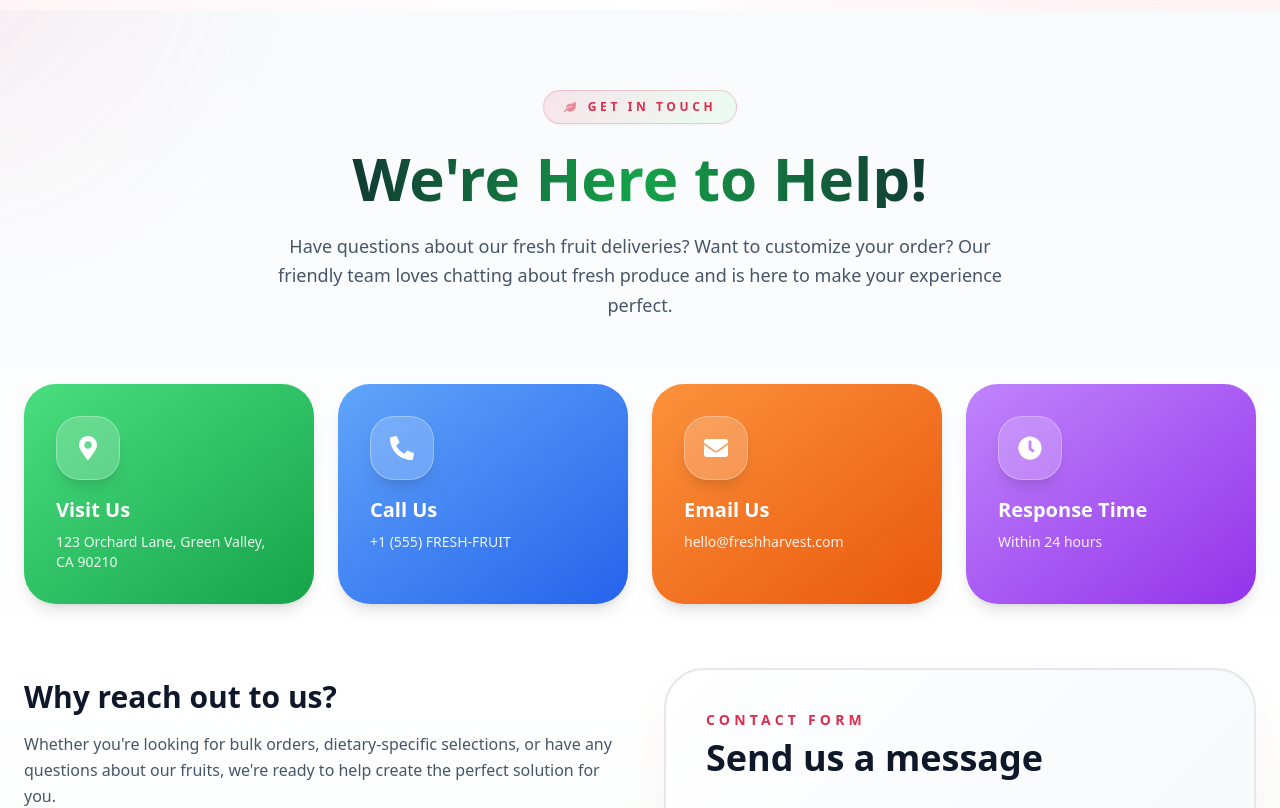
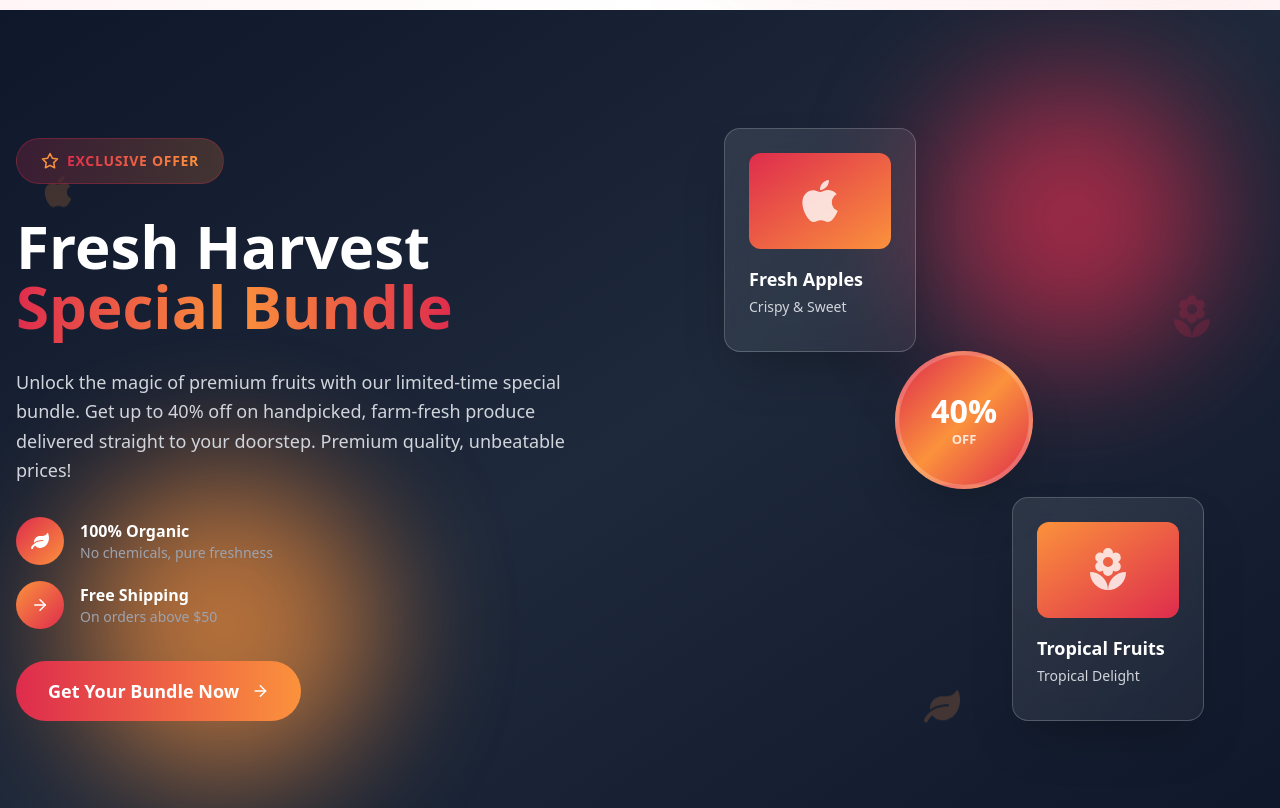
Before and after one commit to KashifSaeed1/Fruitstore-landing-page, a React (Vite) app: page / in a window 1280 px wide. Shown: the part 5560-6368 px from the top of the page. Built offline with nearby package versions, Linux system fonts and the light colour scheme; a web font is replaced by a local one.

Commit message:
Add attractive Banner5 component with premium design and animations

```diff
--- a/src/App.jsx
+++ b/src/App.jsx
@@ -7,6 +7,7 @@ import Banner from "./components/Banner/Banner";
 import Banner2 from "./components/Banner/Banner2";
 import Banner3 from "./components/Banner/Banner3";
 import Banner4 from "./components/Banner/Banner4";
+import Banner5 from "./components/Banner/Banner5";
 import Cart from "./components/Cart/Cart";
 import Contact from "./components/Contact/Contact";
 import Footer from "./components/Footer/Footer";
@@ -67,6 +68,7 @@ const App = () => {
             <Banner2 />
             <Banner3 />
             <Banner4 />
+            <Banner5 />
             <Contact />
             <Footer />
           </>
--- /dev/null
+++ b/src/components/Banner/Banner5.jsx
@@ -0,0 +1,237 @@
+import { motion } from "framer-motion";
+import { FiArrowRight, FiStar } from "react-icons/fi";
+import { FaApple, FaLeaf } from "react-icons/fa";
+import { MdLocalFlorist } from "react-icons/md";
+
+const containerVariants = {
+  hidden: { opacity: 0 },
+  visible: {
+    opacity: 1,
+    transition: {
+      staggerChildren: 0.15,
+      delayChildren: 0.3,
+    },
+  },
+};
+
+const itemVariants = {
+  hidden: { opacity: 0, y: 30 },
+  visible: {
+    opacity: 1,
+    y: 0,
+    transition: { duration: 0.7, ease: "easeOut" },
+  },
+};
+
+const floatingVariants = {
+  initial: { y: 0 },
+  animate: {
+    y: [-20, 20, -20],
+    transition: {
+      duration: 4,
+      repeat: Infinity,
+      ease: "easeInOut",
+    },
+  },
+};
+
+const pulseBgVariants = {
+  initial: { scale: 1, opacity: 0.5 },
+  animate: {
+    scale: [1, 1.1, 1],
+    opacity: [0.5, 0.8, 0.5],
+    transition: {
+      duration: 3,
+      repeat: Infinity,
+      ease: "easeInOut",
+    },
+  },
+};
+
+const Banner5 = () => {
+  return (
+    <section className="relative py-20 md:py-32 overflow-hidden bg-gradient-to-br from-slate-900 via-slate-800 to-slate-900">
+      <div className="absolute inset-0 overflow-hidden">
+        <motion.div
+          variants={pulseBgVariants}
+          initial="initial"
+          animate="animate"
+          className="absolute top-20 right-20 w-64 h-64 bg-primary rounded-full blur-3xl opacity-20"
+        ></motion.div>
+        <motion.div
+          variants={pulseBgVariants}
+          initial="initial"
+          animate="animate"
+          transition={{ delay: 1 }}
+          className="absolute bottom-20 left-20 w-72 h-72 bg-secondary rounded-full blur-3xl opacity-15"
+        ></motion.div>
+      </div>
+
+      <motion.div
+        variants={floatingVariants}
+        initial="initial"
+        animate="animate"
+        className="absolute top-40 left-10 text-4xl opacity-20"
+      >
+        <FaApple className="text-secondary" />
+      </motion.div>
+      <motion.div
+        variants={floatingVariants}
+        initial="initial"
+        animate="animate"
+        transition={{ delay: 0.5 }}
+        className="absolute top-1/3 right-16 text-5xl opacity-20"
+      >
+        <MdLocalFlorist className="text-primary" />
+      </motion.div>
+      <motion.div
+        variants={floatingVariants}
+        initial="initial"
+        animate="animate"
+        transition={{ delay: 1 }}
+        className="absolute bottom-32 right-1/4 text-4xl opacity-20"
+      >
+        <FaLeaf className="text-secondary" />
+      </motion.div>
+
+      <div className="container mx-auto px-4 relative z-10">
+        <motion.div
+          variants={containerVariants}
+          initial="hidden"
+          whileInView="visible"
+          viewport={{ once: true }}
+          className="grid grid-cols-1 lg:grid-cols-2 gap-12 items-center"
+        >
+          <motion.div variants={itemVariants} className="space-y-8">
+            <motion.div
+              className="inline-flex items-center gap-2 rounded-full bg-gradient-to-r from-primary/20 to-secondary/20 backdrop-blur-md border border-primary/30 px-6 py-3 w-fit"
+              whileHover={{ scale: 1.05 }}
+              transition={{ type: "spring", stiffness: 300 }}
+            >
+              <FiStar className="text-secondary text-lg" />
+              <span className="text-sm font-semibold bg-gradient-to-r from-primary to-secondary bg-clip-text text-transparent uppercase tracking-wider">
+                Exclusive Offer
+              </span>
+            </motion.div>
+
+            <motion.div variants={itemVariants} className="space-y-4">
+              <h2 className="text-4xl md:text-5xl lg:text-6xl font-bold text-white leading-tight">
+                Fresh Harvest
+                <br />
+                <span className="bg-gradient-to-r from-primary via-secondary to-primary bg-clip-text text-transparent">
+                  Special Bundle
+                </span>
+              </h2>
+            </motion.div>
+
+            <motion.p
+              variants={itemVariants}
+              className="text-gray-300 text-lg leading-relaxed max-w-xl"
+            >
+              Unlock the magic of premium fruits with our limited-time special bundle. Get up to 40% off on handpicked, farm-fresh produce delivered straight to your doorstep. Premium quality, unbeatable prices!
+            </motion.p>
+
+            <motion.div variants={itemVariants} className="space-y-4">
+              <div className="flex items-center gap-4">
+                <motion.div
+                  whileHover={{ scale: 1.1, rotate: 5 }}
+                  className="flex-shrink-0 w-12 h-12 rounded-full bg-gradient-to-br from-primary to-secondary flex items-center justify-center"
+                >
+                  <FaLeaf className="text-white text-lg" />
+                </motion.div>
+                <div>
+                  <p className="text-white font-semibold">100% Organic</p>
+                  <p className="text-gray-400 text-sm">No chemicals, pure freshness</p>
+                </div>
+              </div>
+
+              <div className="flex items-center gap-4">
+                <motion.div
+                  whileHover={{ scale: 1.1, rotate: 5 }}
+                  className="flex-shrink-0 w-12 h-12 rounded-full bg-gradient-to-br from-secondary to-primary flex items-center justify-center"
+                >
+                  <FiArrowRight className="text-white text-lg" />
+                </motion.div>
+                <div>
+                  <p className="text-white font-semibold">Free Shipping</p>
+                  <p className="text-gray-400 text-sm">On orders above $50</p>
+                </div>
+              </div>
+            </motion.div>
+
+            <motion.button
+              variants={itemVariants}
+              whileHover={{
+                scale: 1.05,
+                boxShadow: "0 20px 40px rgba(222, 44, 77, 0.4)",
+              }}
+              whileTap={{ scale: 0.95 }}
+              className="group relative inline-flex items-center gap-3 rounded-full bg-gradient-to-r from-primary to-secondary px-8 py-4 text-white font-bold text-lg transition-all duration-300 overflow-hidden"
+            >
+              <span className="absolute inset-0 bg-gradient-to-r from-secondary to-primary opacity-0 group-hover:opacity-100 transition-opacity duration-300"></span>
+              <span className="relative flex items-center gap-3">
+                Get Your Bundle Now
+                <motion.span
+                  animate={{ x: [0, 5, 0] }}
+                  transition={{ duration: 1, repeat: Infinity }}
+                >
+                  <FiArrowRight />
+                </motion.span>
+              </span>
+            </motion.button>
+          </motion.div>
+
+          <motion.div
+            variants={itemVariants}
+            className="relative h-96 md:h-full min-h-96 flex items-center justify-center"
+          >
+            <motion.div
+              animate={{ y: [-10, 10, -10] }}
+              transition={{ duration: 4, ease: "easeInOut" }}
+              className="absolute inset-0 flex items-center justify-center"
+            >
+              <motion.div
+                whileHover={{ scale: 1.05, rotate: 5 }}
+                className="absolute w-48 h-56 bg-gradient-to-br from-white/10 to-white/5 backdrop-blur-md border border-white/20 rounded-2xl p-6 shadow-2xl"
+                style={{ top: "0", left: "10%" }}
+              >
+                <div className="h-24 bg-gradient-to-br from-primary to-secondary rounded-xl mb-4 flex items-center justify-center">
+                  <FaApple className="text-5xl text-white opacity-80" />
+                </div>
+                <p className="text-white font-bold text-lg">Fresh Apples</p>
+                <p className="text-gray-300 text-sm mt-1">Crispy & Sweet</p>
+              </motion.div>
+
+              <motion.div
+                whileHover={{ scale: 1.05, rotate: -5 }}
+                animate={{ y: [10, -10, 10] }}
+                transition={{ duration: 4, ease: "easeInOut" }}
+                className="absolute w-48 h-56 bg-gradient-to-br from-white/10 to-white/5 backdrop-blur-md border border-white/20 rounded-2xl p-6 shadow-2xl"
+                style={{ bottom: "0", right: "10%" }}
+              >
+                <div className="h-24 bg-gradient-to-br from-secondary to-primary rounded-xl mb-4 flex items-center justify-center">
+                  <MdLocalFlorist className="text-5xl text-white opacity-80" />
+                </div>
+                <p className="text-white font-bold text-lg">Tropical Fruits</p>
+                <p className="text-gray-300 text-sm mt-1">Tropical Delight</p>
+              </motion.div>
+
+              <motion.div
+                animate={{ scale: [1, 1.1, 1] }}
+                transition={{ duration: 3, repeat: Infinity }}
+                className="absolute w-32 h-32 bg-gradient-to-br from-primary via-secondary to-primary rounded-full flex items-center justify-center shadow-2xl border-4 border-white/20"
+              >
+                <div className="text-center">
+                  <p className="text-white font-bold text-3xl">40%</p>
+                  <p className="text-white/80 text-xs font-semibold">OFF</p>
+                </div>
+              </motion.div>
+            </motion.div>
+          </motion.div>
+        </motion.div>
+      </div>
+    </section>
+  );
+};
+
+export default Banner5;
```
